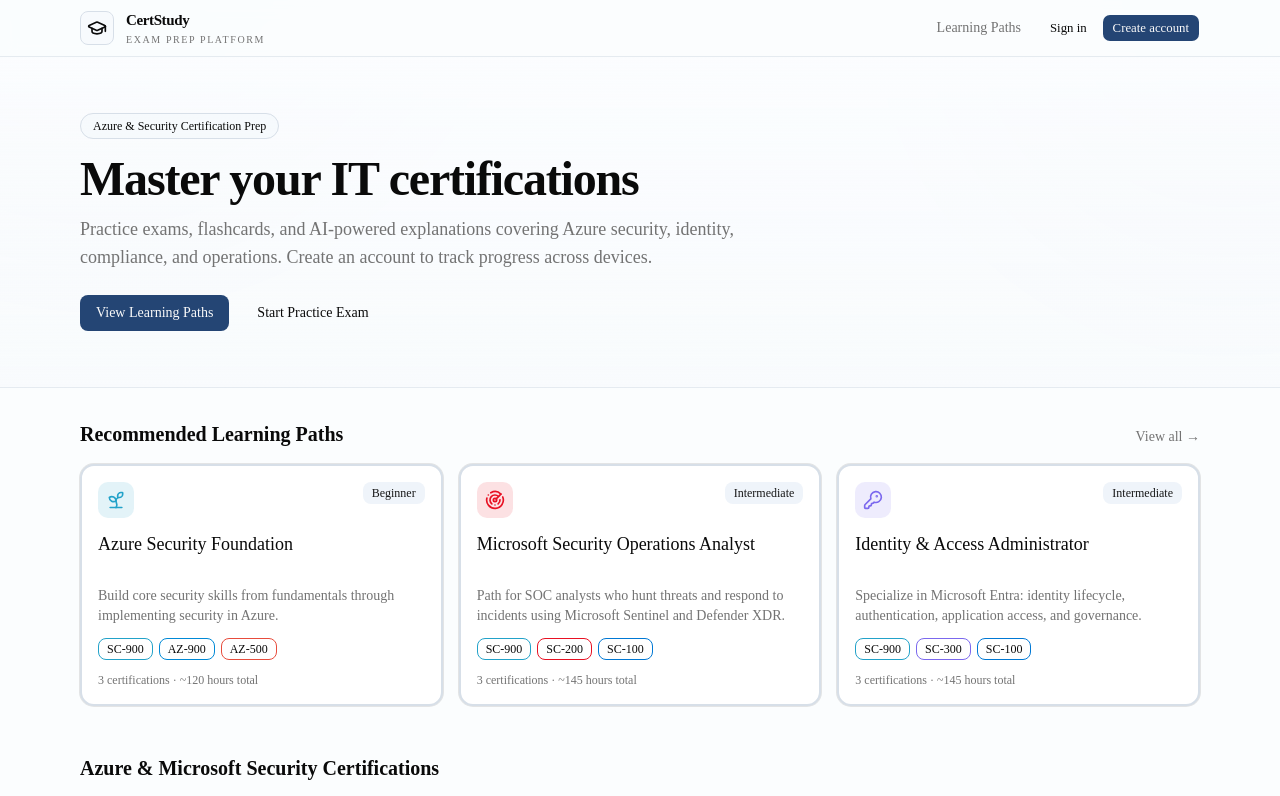
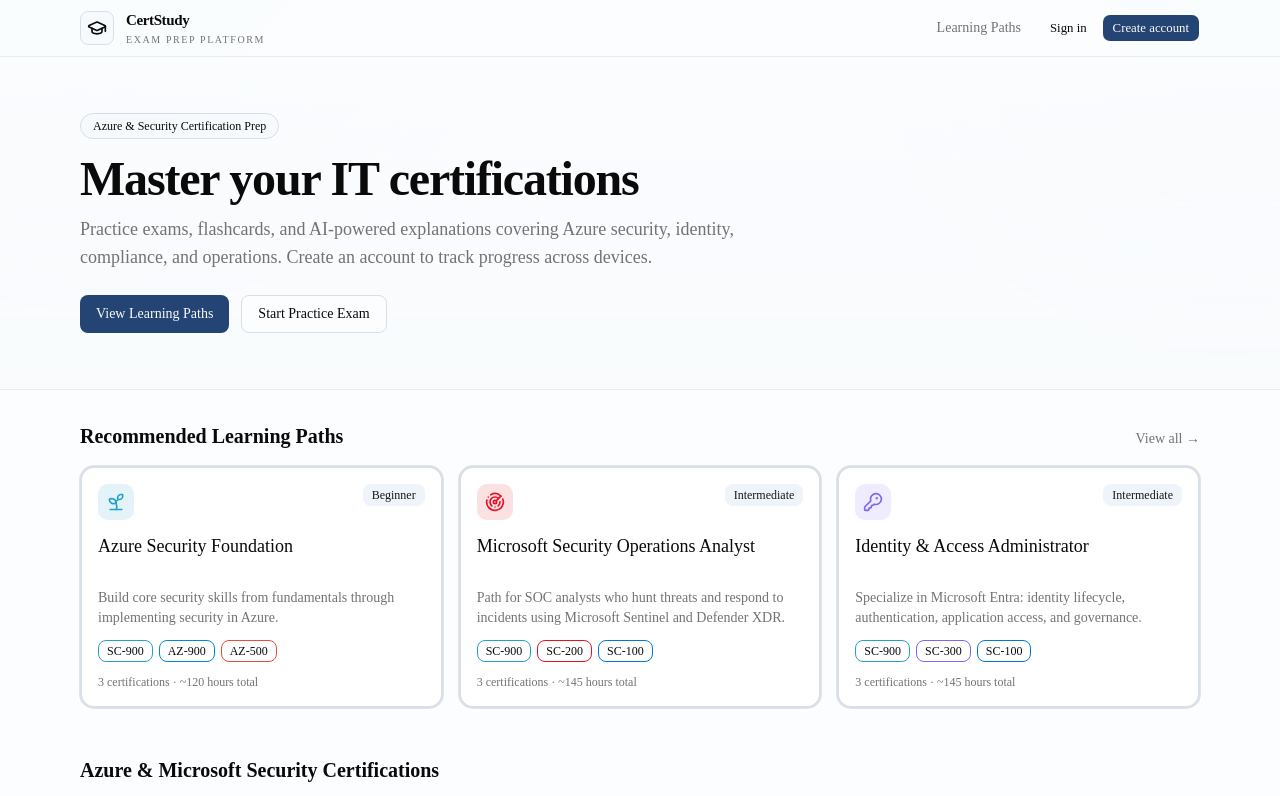
Before and after one commit to dstrausser/cert-study-app, a Next.js app: page / in a window 1280 px wide. Shown: the top 796 px of the page. Built offline with nearby package versions, Linux system fonts and the light colour scheme.

Commit message:
Tone down enterprise styling and simplify header/hero UX

```diff
--- a/src/app/page.tsx
+++ b/src/app/page.tsx
@@ -32,13 +32,13 @@ export default function Home() {
           <div className="mt-6 flex flex-wrap gap-3">
             <Link
               href="/paths"
-              className="inline-flex h-9 items-center rounded-md bg-primary px-4 text-sm font-medium text-primary-foreground hover:bg-primary/90"
+              className="inline-flex items-center rounded-md bg-primary px-4 py-2 text-sm font-medium text-primary-foreground hover:opacity-95"
             >
               View Learning Paths
             </Link>
             <Link
               href="/az-500"
-              className="inline-flex h-9 items-center rounded-md px-4 text-sm font-medium text-foreground hover:bg-muted/60"
+              className="inline-flex items-center rounded-md border border-border bg-background px-4 py-2 text-sm font-medium text-foreground hover:bg-muted/60"
             >
               Start Practice Exam
             </Link>
--- a/src/components/SiteHeader.tsx
+++ b/src/components/SiteHeader.tsx
@@ -36,7 +36,7 @@ export default function SiteHeader() {
         <nav className="flex items-center gap-2 text-sm">
           <Link
             href="/paths"
-            className="rounded-md px-2.5 py-1.5 hover:bg-muted/60 text-muted-foreground hover:text-foreground"
+            className="rounded-md px-2.5 py-1.5 text-muted-foreground hover:bg-muted/60 hover:text-foreground"
           >
             Learning Paths
           </Link>
@@ -46,7 +46,7 @@ export default function SiteHeader() {
             <div className="flex items-center gap-2">
               <Link
                 href="/account"
-                className="flex items-center gap-1.5 rounded-md px-2.5 py-1.5 hover:bg-muted/60"
+                className="flex items-center gap-1.5 rounded-md px-2 py-1.5 hover:bg-muted/60"
               >
                 <UserIcon className="h-4 w-4" />
                 <span className="font-medium">{user.displayName}</span>
```
